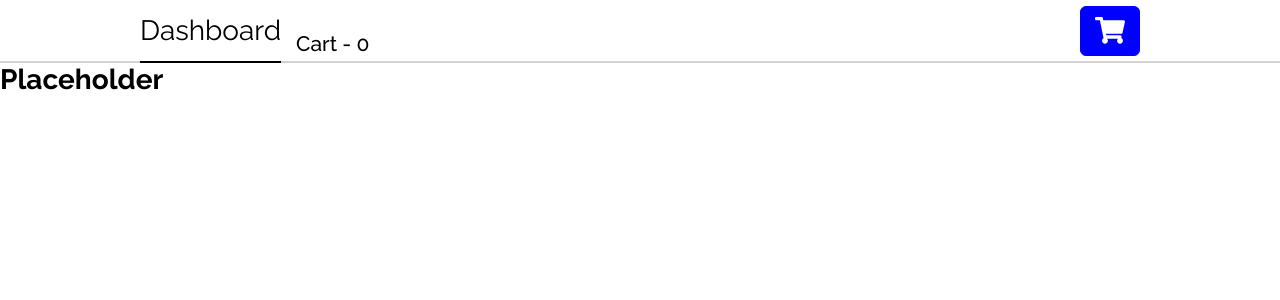
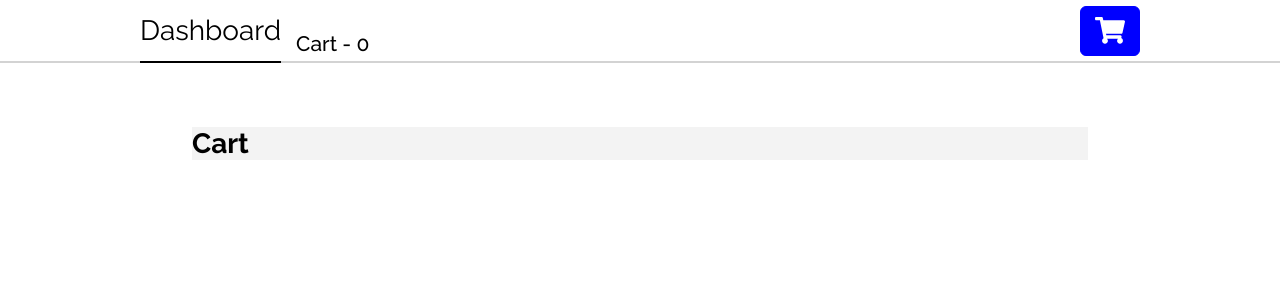
Before and after one commit to yashkuncolienker-vb/docker-miniassignment, a React (Create React App) app: page /bots/cart in a window 1280 px wide. Shown: the top 300 px of the page. Built offline with nearby package versions, Linux system fonts and the light colour scheme.

Commit message:
000|YASH RK|Before Optimization

```diff
--- a/src/App.js
+++ b/src/App.js
@@ -3,7 +3,7 @@ import Bots from './pages/Bots/Bots';
 import Navbar from './components/Navbar/Navbar';
 import BotDetails from './pages/BotDetails/BotDetails';
 import NotFound from './components/NotFound/NotFound';
-import Cart from './components/Cart/Cart';
+import Cart from './pages/Cart/Cart';
 import {
   BrowserRouter as Router,
   Redirect,
--- /dev/null
+++ b/src/pages/Cart/Cart.css
@@ -0,0 +1,4 @@
+.cart {
+  margin: 5% 15%;
+  background-color: rgb(243, 243, 243);
+}
--- a/src/components/Cart/Cart.jsx
+++ b/src/pages/Cart/Cart.jsx
@@ -1,7 +1,8 @@
+import './Cart.css';
 const Cart = () => {
   return (
-    <div>
-      <h1>Placeholder</h1>
+    <div className="cart">
+      <h1>Cart</h1>
     </div>
   );
 };
```
